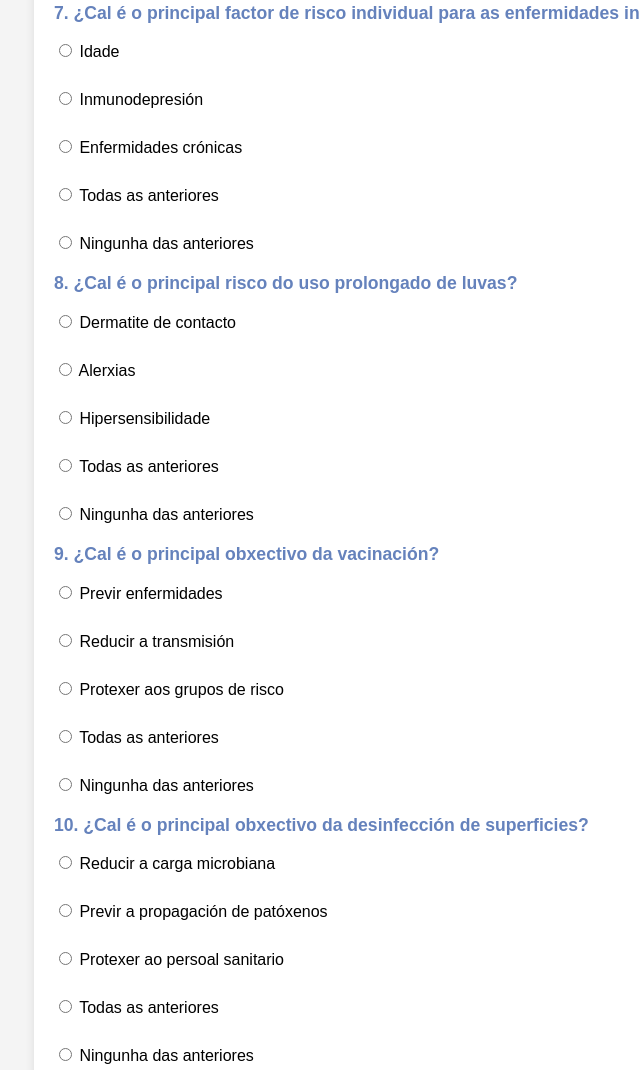
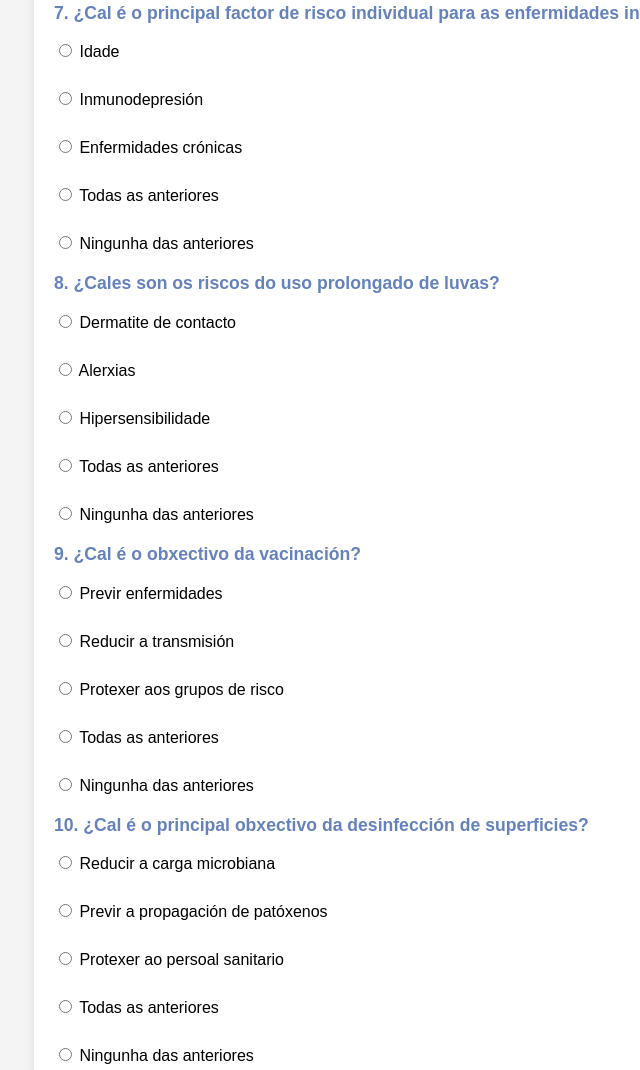
Before and after one commit to Crospirit/infectontagiosas, a plain HTML site: page index.html in a window 1280 px wide. Shown: the part 1793-2863 px from the top of the page, without its empty margins (186-826 px from the left). Drawn offline with Linux system fonts and the light colour scheme.

Commit message:
Update index.html

```diff
--- a/index.html
+++ b/index.html
@@ -153,7 +153,7 @@
             </div>
             <!-- Pregunta 8 -->
             <div class="question">
-                <p>8. ¿Cal é o principal risco do uso prolongado de luvas?</p>
+                <p>8. ¿Cales son os riscos do uso prolongado de luvas?</p>
                 <label><input type="radio" name="q8" value="a"> Dermatite de contacto</label><br>
                 <label><input type="radio" name="q8" value="b"> Alerxias</label><br>
                 <label><input type="radio" name="q8" value="c"> Hipersensibilidade</label><br>
@@ -162,7 +162,7 @@
             </div>
             <!-- Pregunta 9 -->
             <div class="question">
-                <p>9. ¿Cal é o principal obxectivo da vacinación?</p>
+                <p>9. ¿Cal é o  obxectivo da vacinación?</p>
                 <label><input type="radio" name="q9" value="a"> Previr enfermidades</label><br>
                 <label><input type="radio" name="q9" value="b"> Reducir a transmisión</label><br>
                 <label><input type="radio" name="q9" value="c"> Protexer aos grupos de risco</label><br>
```
